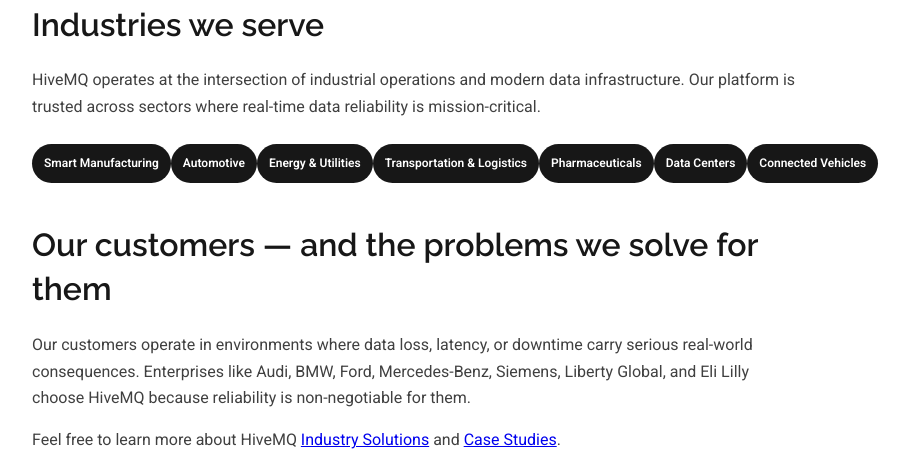
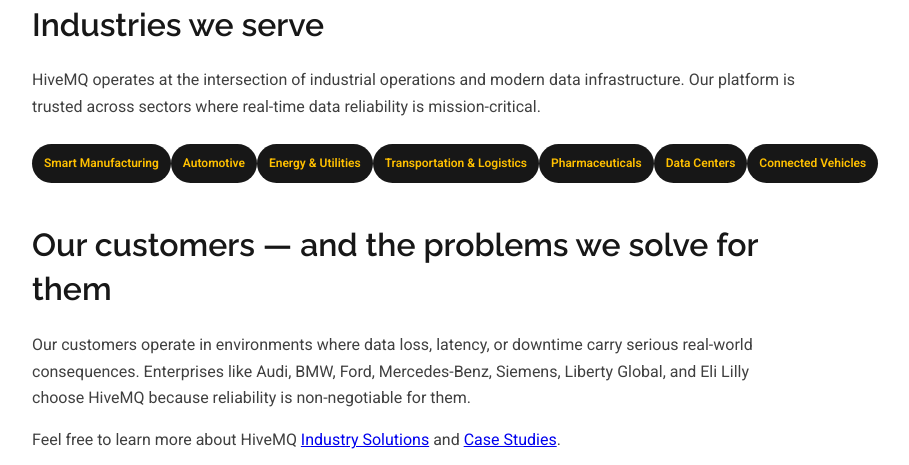
Before and after one commit to hivemq-careers/interview-guide, a plain HTML site: page index.html in a window 1280 px wide. Shown: the part 2106-2571 px from the top of the page, without its empty margins (280-1189 px from the left). Drawn offline with Linux system fonts and the light colour scheme.

Commit message:
Update industry tag text color to yellow
Changed text color of industry tags from white to yellow.

```diff
--- a/index.html
+++ b/index.html
@@ -81,7 +81,7 @@
 /* INDUSTRIES */
 .industry-tags-wrap { margin: 1.5rem 0; }
 .industry-tags { display: flex; flex-wrap: nowrap; justify-content: space-between; }
-.industry-tag { background: var(--black); color: #fff; padding: 6px 12px; border-radius: 999px; font-size: 12px; font-weight: 600; white-space: nowrap; text-decoration: none; transition: background 0.2s; }
+.industry-tag { background: var(--black); color: var(--yellow); padding: 6px 12px; border-radius: 999px; font-size: 12px; font-weight: 600; white-space: nowrap; text-decoration: none; transition: background 0.2s; }
 .industry-tag:hover { background: #0c5a70; }
 /* CASE STUDIES */
 .case-grid { display: grid; grid-template-columns: 1fr 1fr; gap: 1.5rem; margin: 2rem 0; }
```
